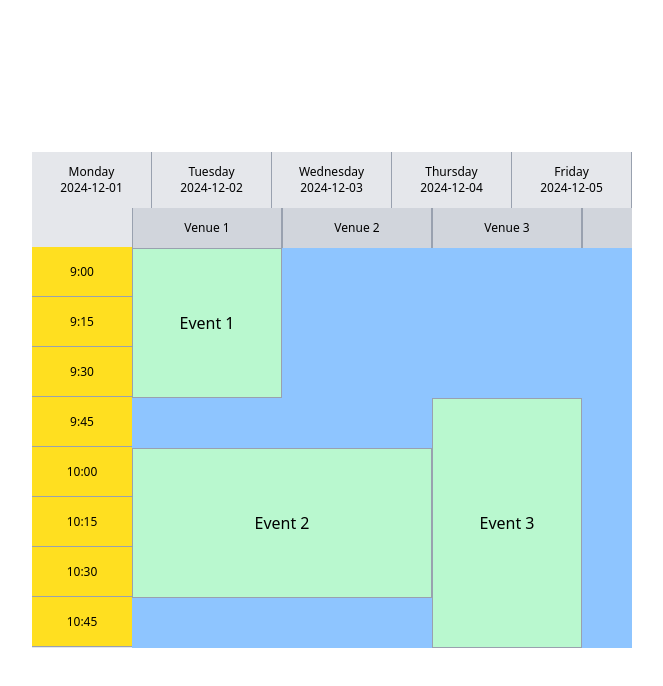
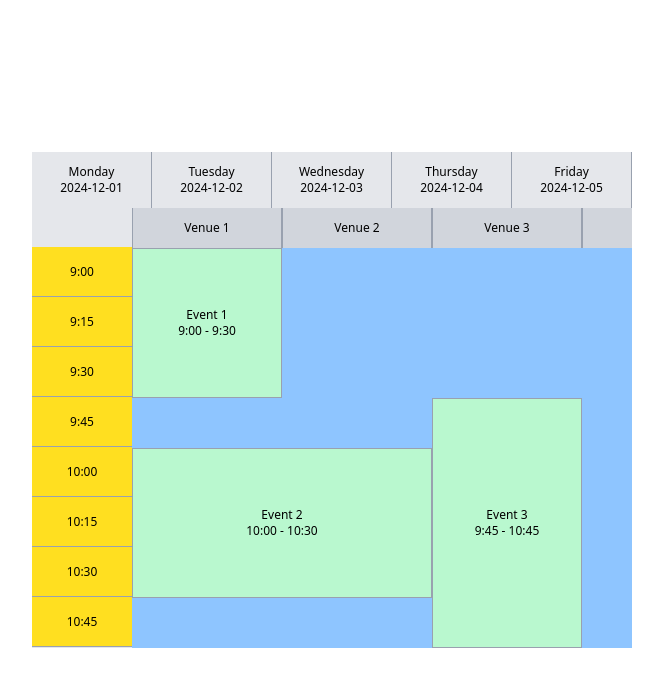
Before and after one commit to shaon07/tabbar-react, a React (Vite) app: page / in a window 1280 px wide. Shown: the top 686 px of the page, without its empty margins (308-971 px from the left). Built offline with nearby package versions, Linux system fonts and the light colour scheme.

Commit message:
refactor: code reuseablity

```diff
--- a/src/components/core/Table/EventList/index.tsx
+++ b/src/components/core/Table/EventList/index.tsx
@@ -4,29 +4,13 @@ import {
   TIME_OPTIONS,
   VENUE_OPTIONS,
 } from "../../../../constants";
+import type { Event } from "../../../../types";
 
-const eventOptions = [
-  {
-    name: "Event 1",
-    startTime: "9:00",
-    endTime: "9:30",
-    venue: ["venue-1"],
-  },
-  {
-    name: "Event 2",
-    startTime: "10:00",
-    endTime: "10:30",
-    venue: ["venue-1", "venue-2"],
-  },
-  {
-    name: "Event 3",
-    startTime: "9:45",
-    endTime: "10:45",
-    venue: ["venue-3"],
-  },
-];
+interface EventListProps {
+  option: Event[];
+}
 
-export default function EventList() {
+export default function EventList({ option }: EventListProps) {
   return (
     <div
       className="relative inset-0 w-full"
@@ -34,7 +18,7 @@ export default function EventList() {
         height: TIME_LIST_HEIGHT * TIME_OPTIONS.length,
       }}
     >
-      {eventOptions.map((event, index) => {
+      {option.map((event, index) => {
         const startIndex = TIME_OPTIONS.indexOf(event.startTime);
         const endIndex = TIME_OPTIONS.indexOf(event.endTime) + 1;
         const topPosition = startIndex * TIME_LIST_HEIGHT;
@@ -47,7 +31,7 @@ export default function EventList() {
         return (
           <div
             key={index}
-            className="bg-green-200 border border-gray-400 flex items-center justify-center cursor-pointer hover:bg-green-300 absolute"
+            className="bg-green-200 border border-gray-400 cursor-pointer hover:bg-green-300 absolute flex flex-col items-center justify-center p-1 text-xs"
             style={{
               width: eventWidth,
               height: eventHeight,
@@ -55,7 +39,10 @@ export default function EventList() {
               left: leftPosition,
             }}
           >
-            {event.name}
+            <span>{event.name}</span>
+            <span>
+              {event.startTime} - {event.endTime}
+            </span>
           </div>
         );
       })}
--- a/src/components/core/Table/Header/Header.tsx
+++ b/src/components/core/Table/Header/Header.tsx
@@ -1,46 +1,25 @@
 import { MIN_VENUE_WIDTH } from "../../../../constants";
+import type { Menu } from "../../../../types";
 
-const headerOptions = [
-  {
-    label: "Monday",
-    value: "2024-12-01",
-  },
-  {
-    label: "Tuesday",
-    value: "2024-12-02",
-  },
-  {
-    label: "Wednesday",
-    value: "2024-12-03",
-  },
-  {
-    label: "Thursday",
-    value: "2024-12-04",
-  },
-  {
-    label: "Friday",
-    value: "2024-12-05",
-  },
-  {
-    label: "Saturday",
-    value: "2024-12-06",
-  },
-  {
-    label: "Sunday",
-    value: "2024-12-07",
-  },
-];
+interface HeaderProps {
+  options: Menu[];
+  onClick?: (value: Menu) => void;
+}
 
-export default function Header() {
+export default function Header({ options, onClick = () => {} }: HeaderProps) {
+  const handleClickItems = (option: Menu) => {
+    onClick(option);
+  };
   return (
     <div className="w-full overflow-x-scroll flex items-center">
-      {headerOptions.map((option) => (
+      {options.map((option) => (
         <div
           key={option.value}
           className="bg-gray-200 flex-1 p-3 text-center text-xs cursor-pointer hover:bg-gray-300 flex-col items-center justify-center min-w-[120px] border-r border-gray-400 last:border-0"
           style={{
             width: MIN_VENUE_WIDTH,
           }}
+          onClick={() => handleClickItems(option)}
         >
           <p>{option.label}</p>
           <p>{option.value}</p>
--- a/src/components/core/Table/TimeList/index.tsx
+++ b/src/components/core/Table/TimeList/index.tsx
@@ -1,9 +1,13 @@
-import { TIME_LIST_HEIGHT, TIME_OPTIONS } from "../../../../constants";
+import { TIME_LIST_HEIGHT } from "../../../../constants";
 
-export default function TimeLists() {
+interface TimeListProps {
+  options: string[];
+}
+
+export default function TimeLists({ options }: TimeListProps) {
   return (
     <div className="bg-yellow-300 max-h-[400px] overflow-y-scroll">
-      {TIME_OPTIONS.map((time) => (
+      {options.map((time) => (
         <div
           key={time}
           className="border-b border-gray-400 p-2 text-center text-xs cursor-pointer hover:bg-yellow-400 flex items-center justify-center"
--- a/src/components/core/Table/Venues/index.tsx
+++ b/src/components/core/Table/Venues/index.tsx
@@ -1,9 +1,14 @@
-import { MIN_VENUE_WIDTH, VENUE_OPTIONS } from "../../../../constants";
+import { MIN_VENUE_WIDTH } from "../../../../constants";
+import type { Menu } from "../../../../types";
 
-export default function Vanues() {
+interface VenuesProps {
+  options: Menu[];
+}
+
+export default function Vanues({ options }: VenuesProps) {
   return (
     <div className="w-full flex items-center">
-      {VENUE_OPTIONS.map((option) => (
+      {options.map((option) => (
         <div
           key={option.value}
           className="bg-gray-300 p-3 text-center text-xs cursor-pointer hover:bg-gray-400 flex-col items-center justify-center border-x border-gray-400 last:border-0"
--- a/src/components/core/Table/index.tsx
+++ b/src/components/core/Table/index.tsx
@@ -1,25 +1,56 @@
+import {
+  HEADER_OPTIONS,
+  TIME_OPTIONS,
+  VENUE_OPTIONS,
+} from "../../../constants";
 import EventList from "./EventList";
 import Header from "./Header/Header";
 import TimeLists from "./TimeList";
 import Vanues from "./Venues";
 
+const eventOptions = [
+  {
+    name: "Event 1",
+    startTime: "9:00",
+    endTime: "9:30",
+    venue: ["venue-1"],
+  },
+  {
+    name: "Event 2",
+    startTime: "10:00",
+    endTime: "10:30",
+    venue: ["venue-1", "venue-2"],
+  },
+  {
+    name: "Event 3",
+    startTime: "9:45",
+    endTime: "10:45",
+    venue: ["venue-3"],
+  },
+];
+
 export default function Table() {
   return (
     <div className="bg-gray-200 max-w-[600px]">
       <div className="">
-        <Header />
+        <Header
+          options={HEADER_OPTIONS}
+          onClick={(data) => {
+            console.log(data);
+          }}
+        />
       </div>
 
       <div className="grid grid-cols-[100px_500px]">
         <div>
           <div className="h-[39px]"></div>
-          <TimeLists />
+          <TimeLists options={TIME_OPTIONS} />
         </div>
 
         <div className="bg-blue-300 relative w-full h-full overflow-scroll">
-          <Vanues />
+          <Vanues options={VENUE_OPTIONS} />
 
-          <EventList />
+          <EventList option={eventOptions} />
         </div>
       </div>
     </div>
--- a/src/constants/index.ts
+++ b/src/constants/index.ts
@@ -1,8 +1,10 @@
+import type { Menu } from "../types";
+
 export const MIN_VENUE_WIDTH = 150;
 export const HEADER_MAX_WIDTH = 600;
 export const TIME_LIST_HEIGHT = 50;
 
-export const TIME_OPTIONS = [
+export const TIME_OPTIONS: string[] = [
   "9:00",
   "9:15",
   "9:30",
@@ -13,7 +15,7 @@ export const TIME_OPTIONS = [
   "10:45",
 ];
 
-export const VENUE_OPTIONS = [
+export const VENUE_OPTIONS: Menu[] = [
   {
     label: "Venue 1",
     value: "venue-1",
@@ -51,3 +53,34 @@ export const VENUE_OPTIONS = [
     value: "venue-9",
   },
 ];
+
+export const HEADER_OPTIONS: Menu[] = [
+  {
+    label: "Monday",
+    value: "2024-12-01",
+  },
+  {
+    label: "Tuesday",
+    value: "2024-12-02",
+  },
+  {
+    label: "Wednesday",
+    value: "2024-12-03",
+  },
+  {
+    label: "Thursday",
+    value: "2024-12-04",
+  },
+  {
+    label: "Friday",
+    value: "2024-12-05",
+  },
+  {
+    label: "Saturday",
+    value: "2024-12-06",
+  },
+  {
+    label: "Sunday",
+    value: "2024-12-07",
+  },
+];
```
Also changed, not shown: src/types/index.d.ts (added, +11 -0 lines).
